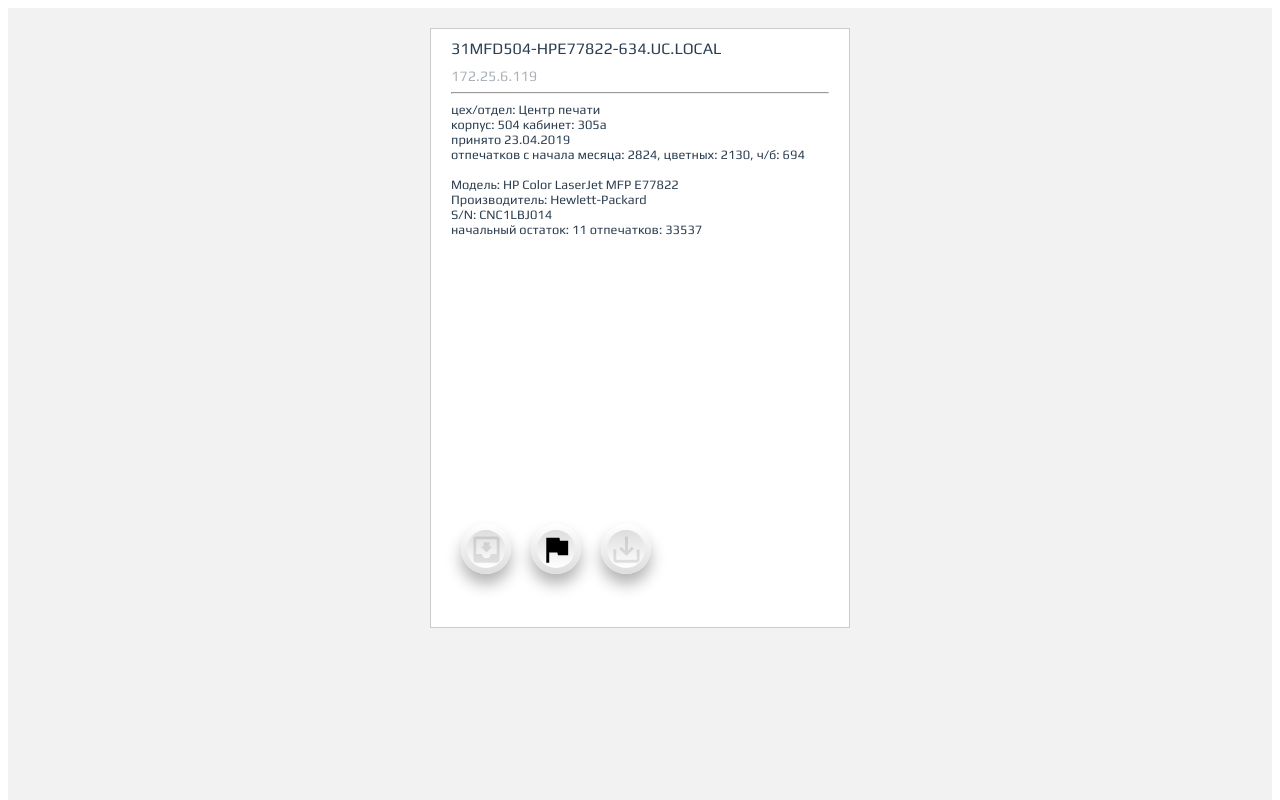
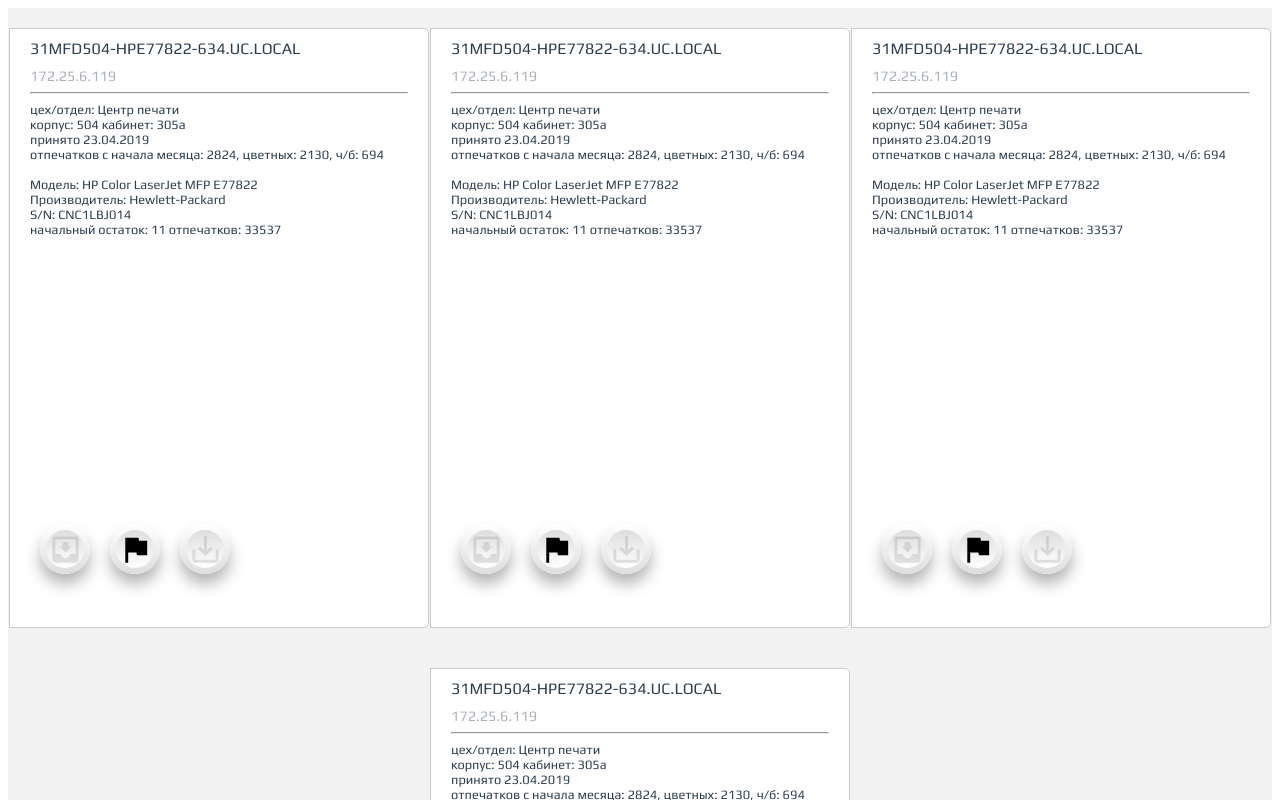
Before and after one commit to stoat2010/vue-prn-001, a Vue app: page / in a window 1280 px wide. Shown: the top 800 px of the page. Built offline with nearby package versions, Linux system fonts and the light colour scheme.

Commit message:
26062020

```diff
--- a/src/App.vue
+++ b/src/App.vue
@@ -1,5 +1,8 @@
 <template>
   <div id="app">
+    <devcard></devcard>
+    <devcard></devcard>
+    <devcard></devcard>
     <devcard></devcard>
   </div>
 </template>
@@ -48,8 +51,9 @@ export default {
   padding: 0;
   background: #f2f2f2;
   width: 100%;
-  height: 100vh;
+  min-height: 100vh;
   display: flex;
-  justify-content: center;
+  flex-wrap: wrap;
+  justify-content: space-around;
 }
 </style>
--- a/src/components/Btnbar.vue
+++ b/src/components/Btnbar.vue
@@ -20,7 +20,6 @@
 <style scoped>
     .bar {
         width: 100%;
-        transition: 1s;
         display: flex;
         justify-content: center;
         flex-direction: column-reverse;
--- a/src/components/Devcard.vue
+++ b/src/components/Devcard.vue
@@ -14,7 +14,9 @@
                 <span>Производитель: Hewlett-Packard</span>
                 <span>S/N: CNC1LBJ014</span>
                 <span>начальный остаток: 11 отпечатков: 33537</span>
-                <div class="attbar"><Btnbar v-bind:buttons="attentions"></Btnbar></div>
+                <div class="attbar">
+                    <Btnbar v-bind:buttons="attentions"></Btnbar>
+                </div>
             </div>
         </div>
         <template v-if="active">
@@ -24,7 +26,9 @@
                     <h2>Отпечатано в 2020</h2>
                     <Chart :width="380" :height="200"></Chart>
                 </div>
-            <div class="attbar"><Btnbar v-bind:buttons="buttons"></Btnbar></div>
+                <div class="attbar">
+                    <Btnbar v-bind:buttons="buttons"></Btnbar>
+                </div>
             </div>
         </template>
     </div>
@@ -52,7 +56,7 @@
             Chart,
             Btnbar,
         },
-        data(){
+        data() {
             return {
                 active: false,
                 attentions: [
@@ -61,8 +65,8 @@
                     {id: 2, svg: Paper, opacity: 0.1},
                 ],
                 buttons: [
-                    {id: 0, svg: Edit, opacity: 1},
-                    {id: 1, svg: Camera, opacity: 1},
+                    {id: 0, svg: Edit, opacity: 0.1},
+                    {id: 1, svg: Camera, opacity: 0.1},
                     {id: 2, svg: Report, opacity: 1},
                     {id: 3, svg: Timer, opacity: 1},
                     {id: 4, svg: Trash, opacity: 1},
@@ -71,11 +75,11 @@
             }
         },
         methods: {
-            mouseOver: function(){
+            mouseOver: function () {
                 clearTimeout(this.myVar);
                 this.myVar = setTimeout(() => this.active = true, 500)
             },
-            mouseOut: function(){
+            mouseOut: function () {
                 clearTimeout(this.myVar);
                 this.myVar = setTimeout(() => this.active = false, 500)
             }
@@ -94,11 +98,14 @@
         transform-style: preserve-3d;
         transform: perspective(2000px);
         transition: 1s;
-        box-shadow: inset 300px 0 50px rgba(0,0,0, 0.5);
+        box-shadow: inset 300px 0 50px rgba(0, 0, 0, 0.5);
+        border-radius: 0 10px 10px 0;
     }
+
     .card:hover {
-        box-shadow: inset 20px 0 50px rgba(0,0,0, 0.5);
+        box-shadow: inset 20px 0 50px rgba(0, 0, 0, 0.5);
     }
+
     .card .card-front {
         width: 100%;
         height: 100%;
@@ -109,7 +116,9 @@
         transition: 1s;
         background: #fff;
         opacity: 1;
+        border-radius: 0 5px 5px 0;
     }
+
     .card .card-front .card-body {
         font-size: 0.8em;
         width: 100%;
@@ -118,6 +127,7 @@
         justify-content: space-around;
         text-align: left;
     }
+
     .card .card-front .card-title {
         font-family: playbold;
         text-transform: uppercase;
@@ -126,6 +136,7 @@
         margin-left: 20px;
         text-align: left;
     }
+
     .card .card-front .card-subtitle {
         text-transform: uppercase;
         font-family: playbold;
@@ -136,51 +147,62 @@
         font-size: 0.9em;
         opacity: 0.4;
     }
+
     .card .card-front .attbar {
         display: flex;
         height: 350px;
         flex-direction: column-reverse;
     }
+
     .card .card-front hr {
         margin-left: 20px;
         margin-right: 20px;
         color: #eeeeee;
         background-color: #eeeeee;
     }
-    .card .card-front span{
+
+    .card .card-front span {
         margin-left: 20px;
         transition: 1s;
     }
+
     .card .card-front p {
         transition: 1s;
     }
+
     .card:hover .card-front {
         transform: rotateY(-180deg);
-        box-shadow: inset 20px 0 50px rgba(0,0,0, 0.5);
+        box-shadow: inset 20px 0 50px rgba(0, 0, 0, 0.5);
     }
+
     .card:hover .card-front .card-title {
         transform: rotateY(-180deg);
         transition: 1s;
         margin-right: 20px;
     }
+
     .card:hover .card-front .card-subtitle {
         transform: rotateY(-180deg);
         transition: 1s;
         margin-right: 20px;
     }
-    .card:hover .card-front span{
+
+    .card:hover .card-front span {
         transform: rotateY(-180deg);
         margin-right: 20px;
         transition: 1s;
     }
+
     .card:hover .card-front p {
         transform: rotateY(-180deg);
         transition: 1s;
     }
+
     .card:hover .card-front .attbar {
         transform: rotateY(-180deg);
         transition: 1s;
     }
+
     .card .details {
         position: absolute;
         top: 0;
@@ -195,6 +217,7 @@
         flex-direction: column;
         justify-content: space-between;
     }
+
     .card:hover .details {
         position: absolute;
         top: 0;
@@ -205,6 +228,7 @@
         color: #000;
         transition: 2s;
     }
+
     .graph {
         width: 100%;
         height: 300px;
```
Lines whose indentation alone changed are shown as unchanged.
